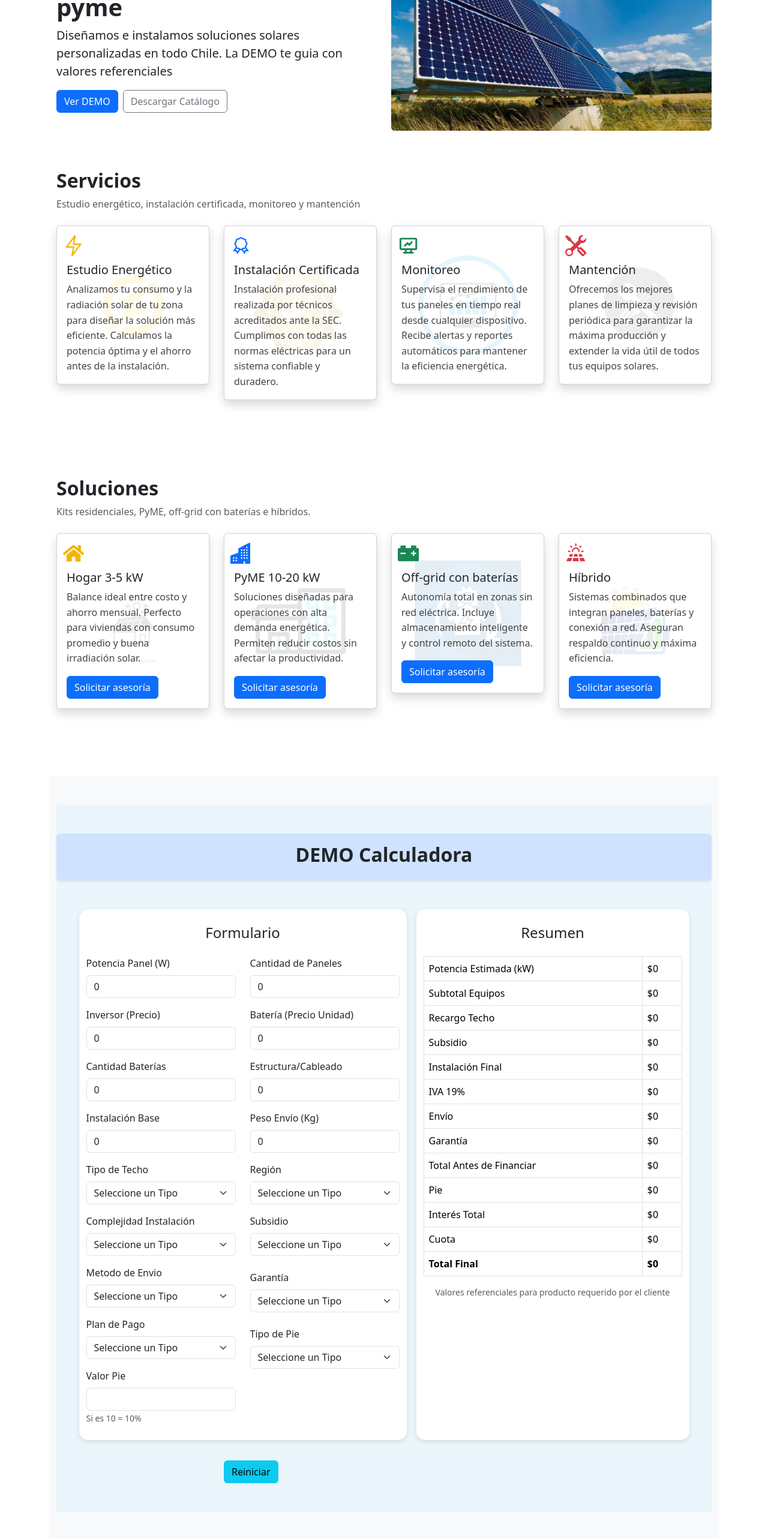
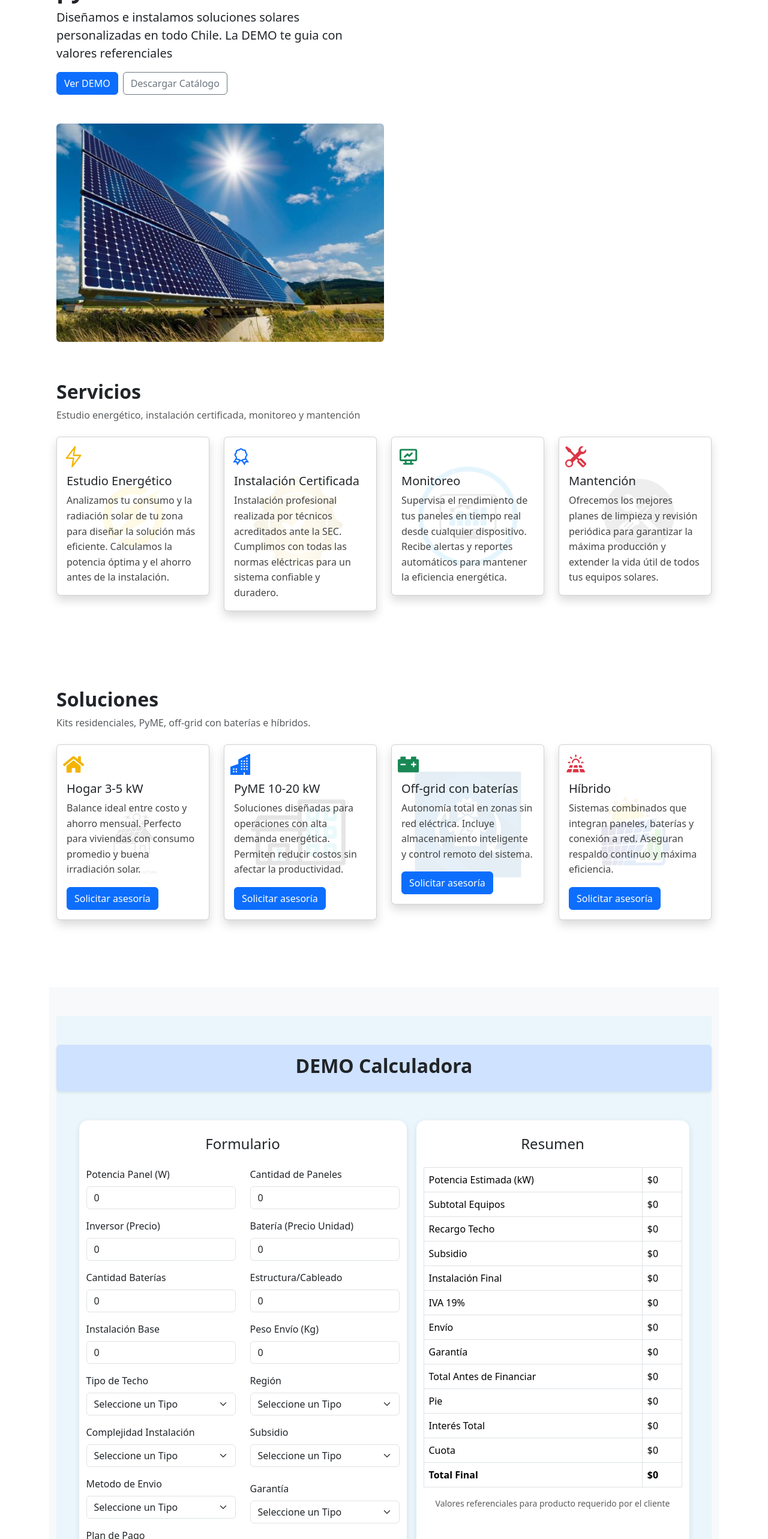
Before and after one commit to MarGuerra-ux/HelioAndes_EA2, a React (Create React App) app: page / in a window 1280 px wide. Shown: the part 234-2800 px from the top of the page at 60% size. Built offline with nearby package versions, Linux system fonts and the light colour scheme.

Commit message:
se agrega espacio a la imagen en la version responsiva

```diff
--- a/src/components/CalculadoraIntegral.css
+++ b/src/components/CalculadoraIntegral.css
@@ -50,13 +50,13 @@
 .reiniciar-btn {
   display: block;
   margin-top: 10px;
-  margin-left: 25%; /* lo mantiene a la izquierda */
+  margin-left: 17%; /* lo mantiene a la izquierda */
 }
 
 @media (max-width: 768px) {
   .reiniciar-btn {
     width: 100%; /* opcional: ocupa todo el ancho en móvil */
     text-align: left;
-    margin-left: 25%;
+    margin-left: 15%;
   }
 }
--- a/src/components/CalculadoraIntegral.js
+++ b/src/components/CalculadoraIntegral.js
@@ -242,10 +242,10 @@ function CalculadoraIntegral() {
                                     <label className="form-label">Plan de Pago</label>
                                     <select className="form-select" value={planPago} onChange={(e) => setPlanPago(e.target.value)}>
                                         <option>Seleccione un Tipo</option>
-                                        <option value={1}>Contado -> tasa 0, Cuotas 1 </option>
-                                        <option value={2}>6 Cuotas -> 1.2% mensual</option>
-                                        <option value={3}>12 Cuotas -> 1.1% mensual</option>
-                                        <option value={3}>24 Cuotas -> 1.0% mensual</option>
+                                        <option value={1}>Contado - tasa 0, Cuotas 1 </option>
+                                        <option value={2}>6 Cuotas - 1.2% mensual</option>
+                                        <option value={3}>12 Cuotas - 1.1% mensual</option>
+                                        <option value={4}>24 Cuotas - 1.0% mensual</option>
                                     </select>
                                 </div>
                                 <div className="form-group mt-3">
@@ -253,7 +253,6 @@ function CalculadoraIntegral() {
                                     <input className="form-control" value={valorPie} onChange={(e) => setValorPie(e.target.value)} />
                                     <small className="text-muted">Si es 10 = 10%</small>
                                 </div>
-
 
 
                             </div>
--- a/src/components/FAQ.js
+++ b/src/components/FAQ.js
@@ -1,5 +1,5 @@
 import React, { useState } from 'react';
-import '../FAQs.css';
+import './FAQs.css';
 
 function FAQs() {
   // Estado para controlar qué pregunta está abierta
--- a/src/components/Hero.js
+++ b/src/components/Hero.js
@@ -20,8 +20,10 @@ function Hero() {
               Descargar Catálogo
             </a>
           </div>
-          <div className="col-12 col-md-6 text-center">
-            <img src={Imagen} alt="Sistema solar HelioAndes" className="img-fluid rounded"/>
+          <div className="mt-5">
+            <div className="col-12 col-md-6 text-center">
+              <img src={Imagen} alt="Sistema solar HelioAndes" className="img-fluid rounded" />
+            </div>
           </div>
         </div>
       </div>
```
Also changed, not shown: src/components/FAQs.css (renamed from src/FAQs.css).
